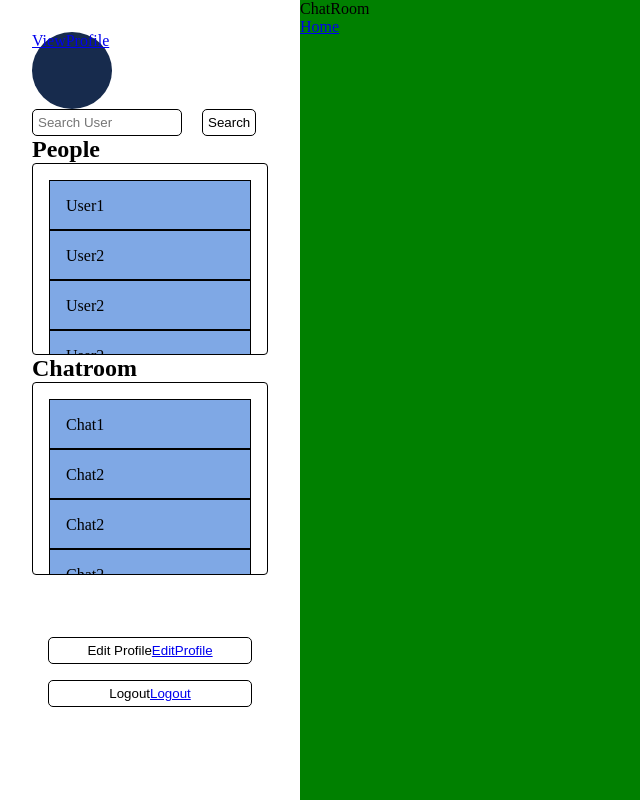
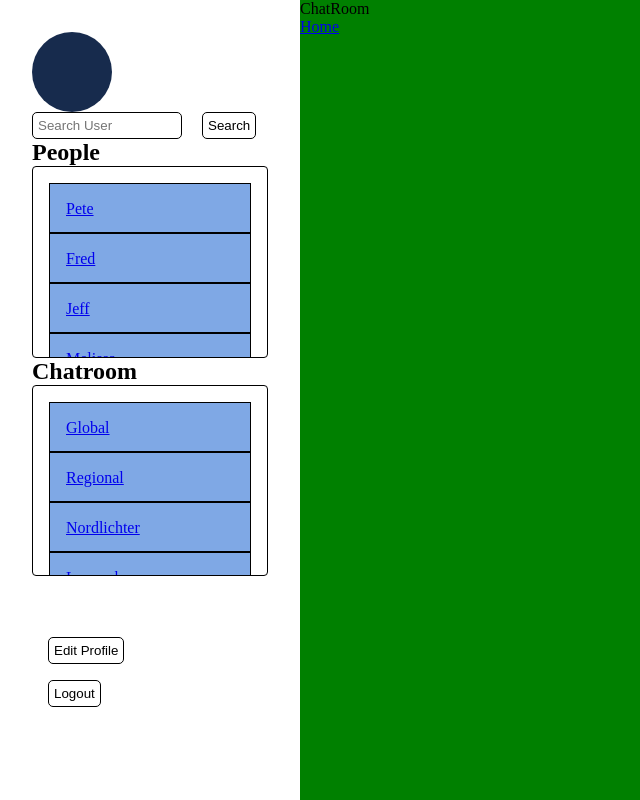
Before and after one commit to DayanWalter/TOP-messaging-app, a React (Vite) app in the folder frontend/: page /home in a window 1280 px wide. Shown: the whole page, without its empty margins (0-640 px from the left). Built offline with nearby package versions, Linux system fonts and the light colour scheme.

Commit message:
Added Person.jsx and Chat.jsx

```diff
--- /dev/null
+++ b/frontend/src/component/Chat.jsx
@@ -0,0 +1,9 @@
+import styles from './Chat.module.css';
+
+export default function Chat({ name }) {
+  return (
+    <div className={styles.chat}>
+      <p>{name}</p>
+    </div>
+  );
+}
--- /dev/null
+++ b/frontend/src/component/Chat.module.css
@@ -0,0 +1,10 @@
+.chat {
+  cursor: pointer;
+  border: 1px solid black;
+  background-color: rgba(0, 82, 204, 0.5);
+  padding: 1rem;
+  height: 50px;
+}
+.chat:hover {
+  background-color: rgba(0, 82, 204, 0.75);
+}
--- /dev/null
+++ b/frontend/src/component/Person.jsx
@@ -0,0 +1,9 @@
+import styles from './Person.module.css';
+
+export default function Person({ name }) {
+  return (
+    <div className={styles.person}>
+      <p>{name}</p>
+    </div>
+  );
+}
--- /dev/null
+++ b/frontend/src/component/Person.module.css
@@ -0,0 +1,10 @@
+.person {
+  cursor: pointer;
+  border: 1px solid black;
+  background-color: rgba(0, 82, 204, 0.5);
+  padding: 1rem;
+  height: 50px;
+}
+.person:hover {
+  background-color: rgba(0, 82, 204, 0.75);
+}
--- a/frontend/src/component/SideBar.jsx
+++ b/frontend/src/component/SideBar.jsx
@@ -1,13 +1,55 @@
 import { Link } from 'react-router-dom';
 import styles from './SideBar.module.css';
+import Person from './Person';
+import Chat from './Chat';
 
 export default function SideBar() {
+  const people = [
+    {
+      id: 1,
+      name: 'Pete',
+    },
+    {
+      id: 2,
+      name: 'Fred',
+    },
+    {
+      id: 3,
+      name: 'Jeff',
+    },
+    {
+      id: 4,
+      name: 'Melissa',
+    },
+    {
+      id: 5,
+      name: 'Tina',
+    },
+  ];
+  const chatroom = [
+    {
+      id: 1,
+      name: 'Global',
+    },
+    {
+      id: 2,
+      name: 'Regional',
+    },
+    {
+      id: 3,
+      name: 'Nordlichter',
+    },
+    {
+      id: 4,
+      name: 'Lowcarb',
+    },
+  ];
   return (
     <>
       <div className={styles.sidebar}>
-        <div className={styles.userIcon}>
-          <Link to={'/home/viewprofile'}>ViewProfile</Link>
-        </div>
+        <Link to={'/home/viewprofile'}>
+          <div className={styles.userIcon}></div>
+        </Link>
         <div className={styles.searchSection}>
           <input type="text" placeholder="Search User" />
           <button>Search</button>
@@ -16,42 +58,42 @@ export default function SideBar() {
         <h1>People</h1>
 
         <div className={styles.personContainer}>
-          <div className={styles.person}>User1</div>
-          <div className={styles.person}>User2</div>
-          <div className={styles.person}>User2</div>
-          <div className={styles.person}>User2</div>
-          <div className={styles.person}>User2</div>
-          <div className={styles.person}>User2</div>
-          <div className={styles.person}>User2</div>
-          <Link to={'/home/privatechat'}>PrivateChat</Link>
+          <ul>
+            {people.map(({ id, name }) => (
+              <li key={id}>
+                {/* Add ${id} for real people */}
+                <Link to={`/home/privatechat`}>
+                  <Person name={name} />
+                </Link>
+              </li>
+            ))}
+          </ul>
         </div>
 
         <h1>Chatroom</h1>
 
         <div className={styles.chatroomContainer}>
-          <div className={styles.chatroom}>Chat1</div>
-          <div className={styles.chatroom}>Chat2</div>
-          <div className={styles.chatroom}>Chat2</div>
-          <div className={styles.chatroom}>Chat2</div>
-          <div className={styles.chatroom}>Chat2</div>
-          <div className={styles.chatroom}>Chat2</div>
-          <div className={styles.chatroom}>Chat2</div>
-          <Link to={'/home/chatroom'}>ChatRoom</Link>
+          <ul>
+            {chatroom.map(({ id, name }) => (
+              <li key={id}>
+                {/* Add ${id} for real rooms*/}
+                <Link to={`/home/chatroom`}>
+                  <Chat name={name} />
+                </Link>
+              </li>
+            ))}
+          </ul>
         </div>
 
         <div className={styles.editLogoutContainer}>
-          <button>
-            Edit Profile
-            <Link to={'/home/editprofile'}>EditProfile</Link>
-          </button>
+          <Link to={'/home/editprofile'}>
+            <button>Edit Profile</button>
+          </Link>
 
-          <button>
-            Logout
-            <Link to={'/logout'}>Logout</Link>
-          </button>
+          <Link to={'/logout'}>
+            <button>Logout</button>
+          </Link>
         </div>
-
-        {/* <Link to={'/home'}>Home</Link> */}
       </div>
     </>
   );
--- a/frontend/src/component/SideBar.module.css
+++ b/frontend/src/component/SideBar.module.css
@@ -47,24 +47,16 @@
   height: 200px;
   padding: 1rem;
 }
+.personContainer li,
+.chatroomContainer li {
+  list-style-type: none;
+}
 .editLogoutContainer {
   border-radius: 0.25rem;
   height: 200px;
   padding: 1rem;
 }
 
-.person,
-.chatroom {
-  cursor: pointer;
-  border: 1px solid black;
-  background-color: rgba(0, 82, 204, 0.5);
-  padding: 1rem;
-  height: 50px;
-}
-.person:hover,
-.chatroom:hover {
-  background-color: rgba(0, 82, 204, 0.75);
-}
 .editLogoutContainer {
   display: flex;
   flex-direction: column;
```
